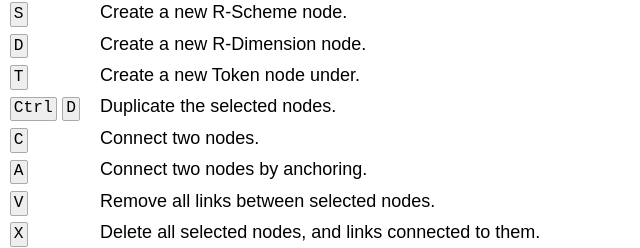
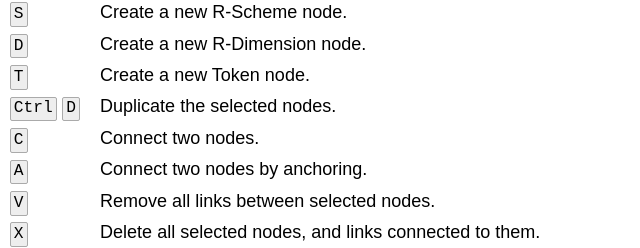
Before and after one commit to rep2rep/RepWorkbench, a website: page src/manual.html in a window 1280 px wide. Shown: the part 373-621 px from the top of the page, 241-881 px from the left. Drawn offline with Linux system fonts and the light colour scheme.

Commit message:
Fix minor manual typo.

```diff
--- a/src/manual.html
+++ b/src/manual.html
@@ -70,7 +70,7 @@
       <tr><td><span class="key">R</span></td><td>Create a new Representation node.</td></tr>
       <tr><td><span class="key">S</span></td><td>Create a new R-Scheme node.</td></tr>
       <tr><td><span class="key">D</span></td><td>Create a new R-Dimension node.</td></tr>
-      <tr><td><span class="key">T</span></td><td>Create a new Token node under.</td></tr>
+      <tr><td><span class="key">T</span></td><td>Create a new Token node.</td></tr>
       <tr><td><span class="key">Ctrl</span> <span class="key">D</span></td><td>Duplicate the selected nodes.</td></tr>
       <tr><td><span class="key">C</span></td><td>Connect two nodes.</td></tr>
       <tr><td><span class="key">A</span></td><td>Connect two nodes by anchoring.</td></tr>
```
